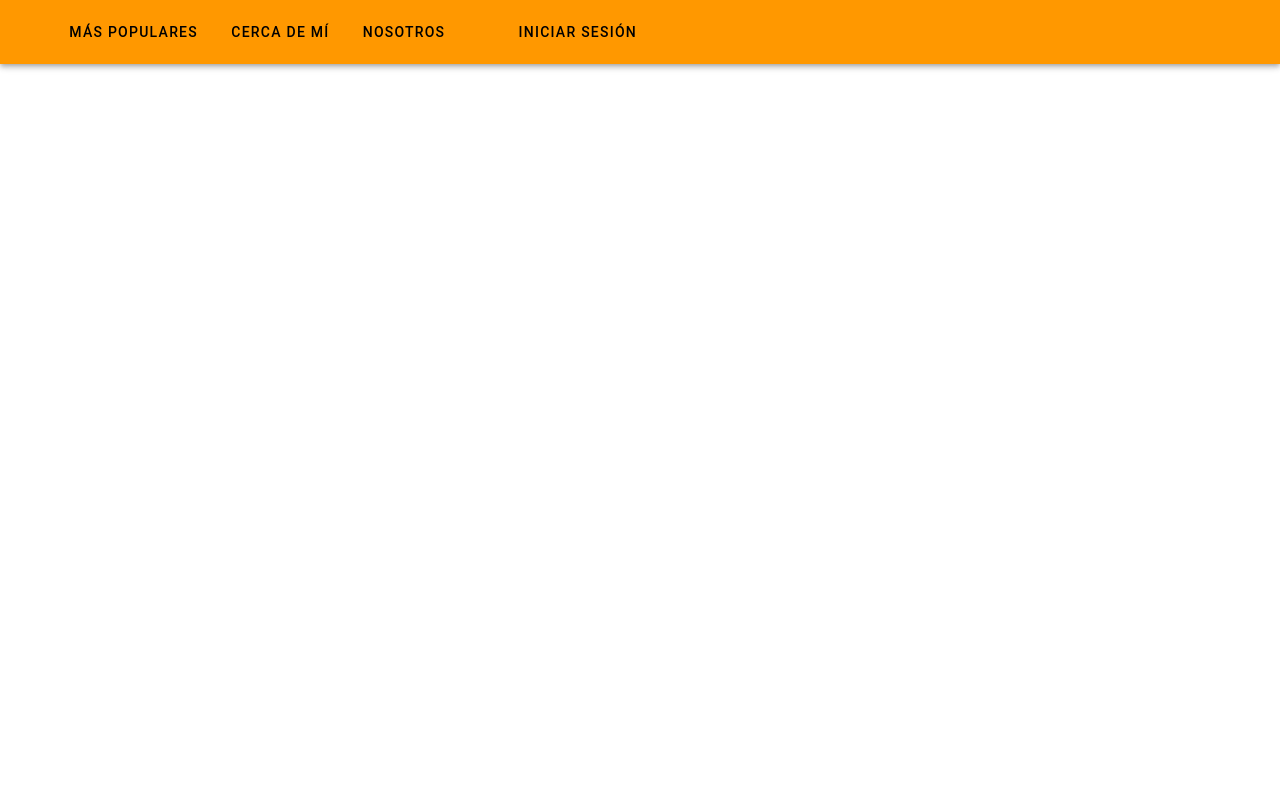
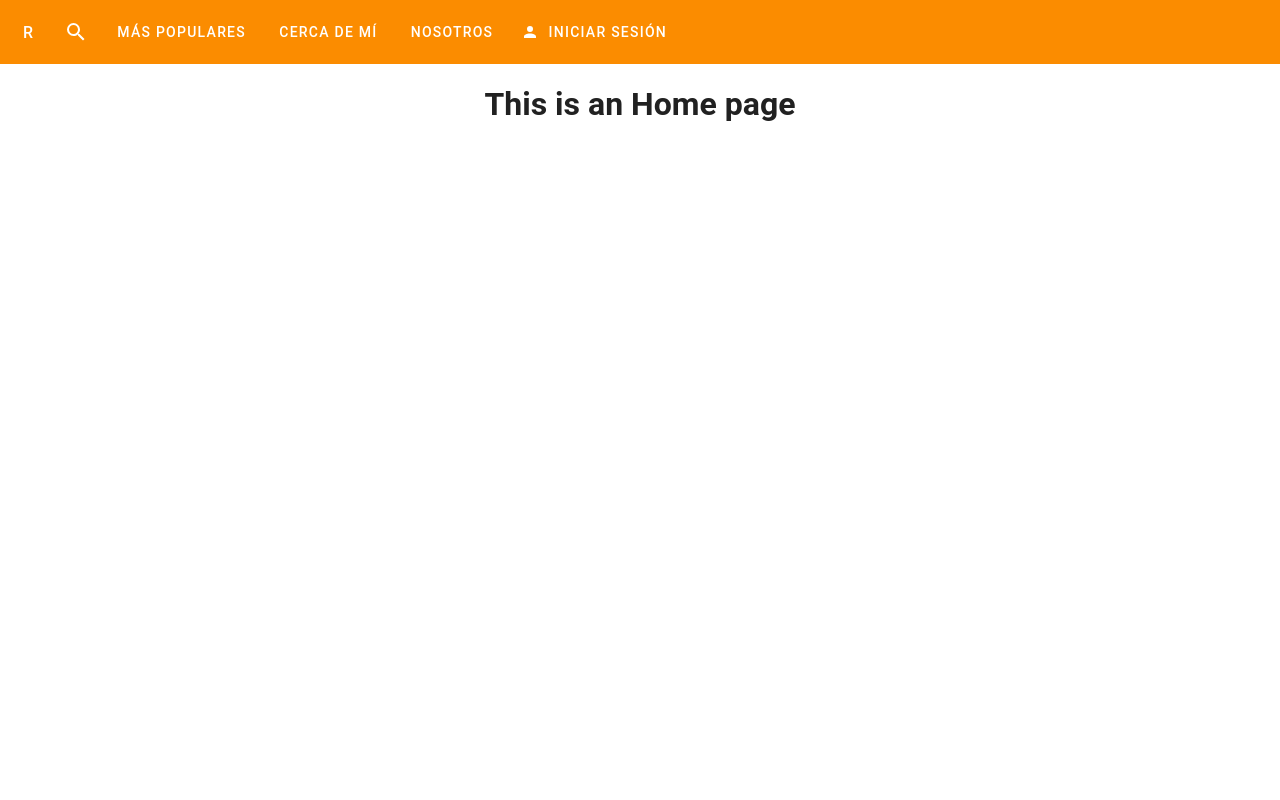
Before and after one commit to No-Country/nc_c14-40-m-php-vue, a Vue app in the folder frontend/vue-front/: page / in a window 1280 px wide. Shown: the top 800 px of the page. Built offline with nearby package versions, Linux system fonts and the light colour scheme.

Commit message:
working icons and basic navbar

```diff
--- a/frontend/vue-front/src/components/TheNavbar.vue
+++ b/frontend/vue-front/src/components/TheNavbar.vue
@@ -1,27 +1,24 @@
 <script setup>
 import { RouterView } from "vue-router";
+import { mdiMagnify, mdiAccount } from "@mdi/js";
 </script>
 
 <template>
   <v-app>
-    <v-app-bar color="orange darken-1">
+    <v-toolbar color="primary">
       <v-btn icon>
-        <v-icon>mdi-magnify</v-icon>
+        R
       </v-btn>
-      <v-btn>
-        Más Populares
-      </v-btn>
-      <v-btn>
-        Cerca de Mí
-      </v-btn>
-      <v-btn>
-        Nosotros
-      </v-btn>
-      <v-btn prepend-icon="mdi-account">
-        <v-icon>mdi-heart</v-icon>
-        Iniciar sesión
-      </v-btn>
-    </v-app-bar>
+      <v-item-group class="justify-self-right">
+        <v-btn icon>
+          <v-icon :icon="mdiMagnify"></v-icon>
+        </v-btn>
+        <v-btn> Más Populares </v-btn>
+        <v-btn> Cerca de Mí </v-btn>
+        <v-btn> Nosotros </v-btn>
+        <v-btn :prepend-icon="mdiAccount"> Iniciar sesión </v-btn>
+      </v-item-group>
+    </v-toolbar>
     <v-container>
       <RouterView />
     </v-container>
--- a/frontend/vue-front/src/main.js
+++ b/frontend/vue-front/src/main.js
@@ -1,5 +1,3 @@
-// import "./assets/main.css";
-
 import { createApp } from "vue";
 import { createPinia } from "pinia";
 
@@ -7,12 +5,41 @@ import App from "./App.vue";
 import router from "./router";
 import "vuetify/styles";
 import { createVuetify } from "vuetify";
+import { aliases, mdi } from "vuetify/iconsets/mdi-svg";
 import * as components from "vuetify/components";
 import * as directives from "vuetify/directives";
+import '@mdi/font/css/materialdesignicons.css';
 
 const vuetify = createVuetify({
   components,
   directives,
+  icons: {
+    defaultSet: "mdi",
+    aliases,
+    sets: {
+      mdi,
+    },
+  },
+  theme: {
+    defaultTheme: "customTheme",
+    themes: {
+      customTheme: {
+        dark: false,
+        colors: {
+          background: "#FFFFFF",
+          surface: "#FFFFFF",
+          primary: "#FB8C00",
+          "primary-darken-1": "#EF6C00",
+          secondary: "#FFE0B2",
+          "secondary-darken-1": "#FFB74D",
+          error: "#B00020",
+          info: "#2196F3",
+          success: "#4CAF50",
+          warning: "#FB8C00",
+        },
+      },
+    },
+  },
 });
 
 const app = createApp(App);
```
Also changed, not shown: package.json (added, +8 -0 lines), 1 other file (tests, documents, lock files or other folders).
